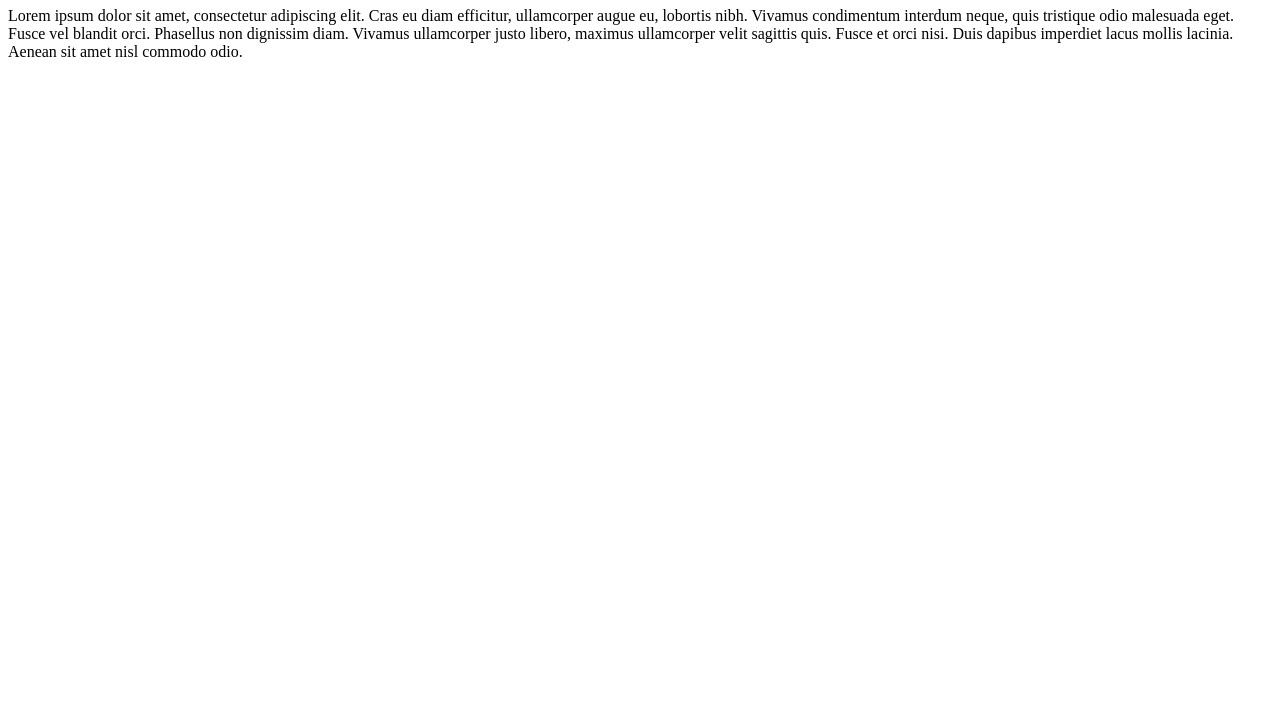
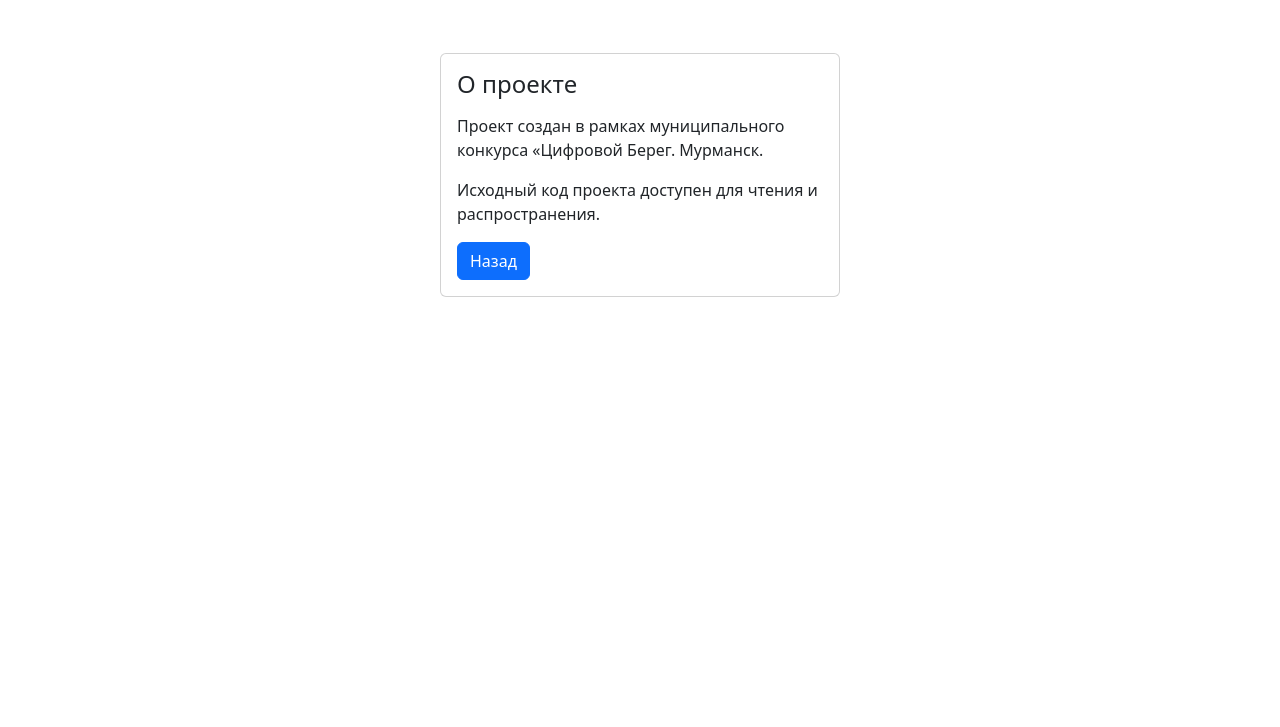
Before and after one commit to Naakinn/arctic-map, a website: page pages/about.html in a window 1280 px wide. Shown: the part 73-800 px from the top of the page. Drawn offline with nearby package versions, Linux system fonts and the light colour scheme.

Commit message:
[feat] About page

```diff
--- a/pages/about.html
+++ b/pages/about.html
@@ -5,19 +5,33 @@
     <meta charset="UTF-8">
     <meta name="viewport" content="width=device-width, initial-scale=1.0">
     <title>Интерактивная карта</title>
-    <link rel="stylesheet" href="../static/style.css">
+    <link rel="stylesheet" href="../node_modules/bootstrap/dist/css/bootstrap.css">
+    <script src="../node_modules/bootstrap/dist/js/bootstrap.bundle.js"></script>
 </head>
 
 <body>
-    <div class="container-root">
-        <h1 style="text-align: center;">О проекте</h1>
-        <p>
-            Lorem ipsum dolor sit amet, consectetur adipiscing elit. Cras eu diam efficitur, ullamcorper augue eu,
-            lobortis nibh. Vivamus condimentum interdum neque, quis tristique odio malesuada eget. Fusce vel blandit
-            orci. Phasellus non dignissim diam. Vivamus ullamcorper justo libero, maximus ullamcorper velit sagittis
-            quis. Fusce et orci nisi. Duis dapibus imperdiet lacus mollis lacinia. Aenean sit amet nisl commodo odio.
-        </p>
+    <div class="container-fluid">
+        <div class="card" style="width: 25rem;">
+            <div class="card-body">
+                <h4 class="card-title">О проекте</h4>
+                <p class="card-text">
+                    <p>Проект создан в рамках муниципального конкурса «Цифровой Берег. Мурманск.</p>
+                    <p>Исходный код проекта доступен для чтения и распространения.</p>
+                </p>
+                <a href="/index.html" class="btn btn-primary">Назад</a>
+            </div>
+        </div>
     </div>
 </body>
-
+<style>
+    .container-fluid {
+        margin-left: auto;
+        margin-right: auto;
+    }
+    .card {
+        margin-top: 10%;
+        margin-left: auto;
+        margin-right: auto;
+    }
+</style>
 </html>
```
